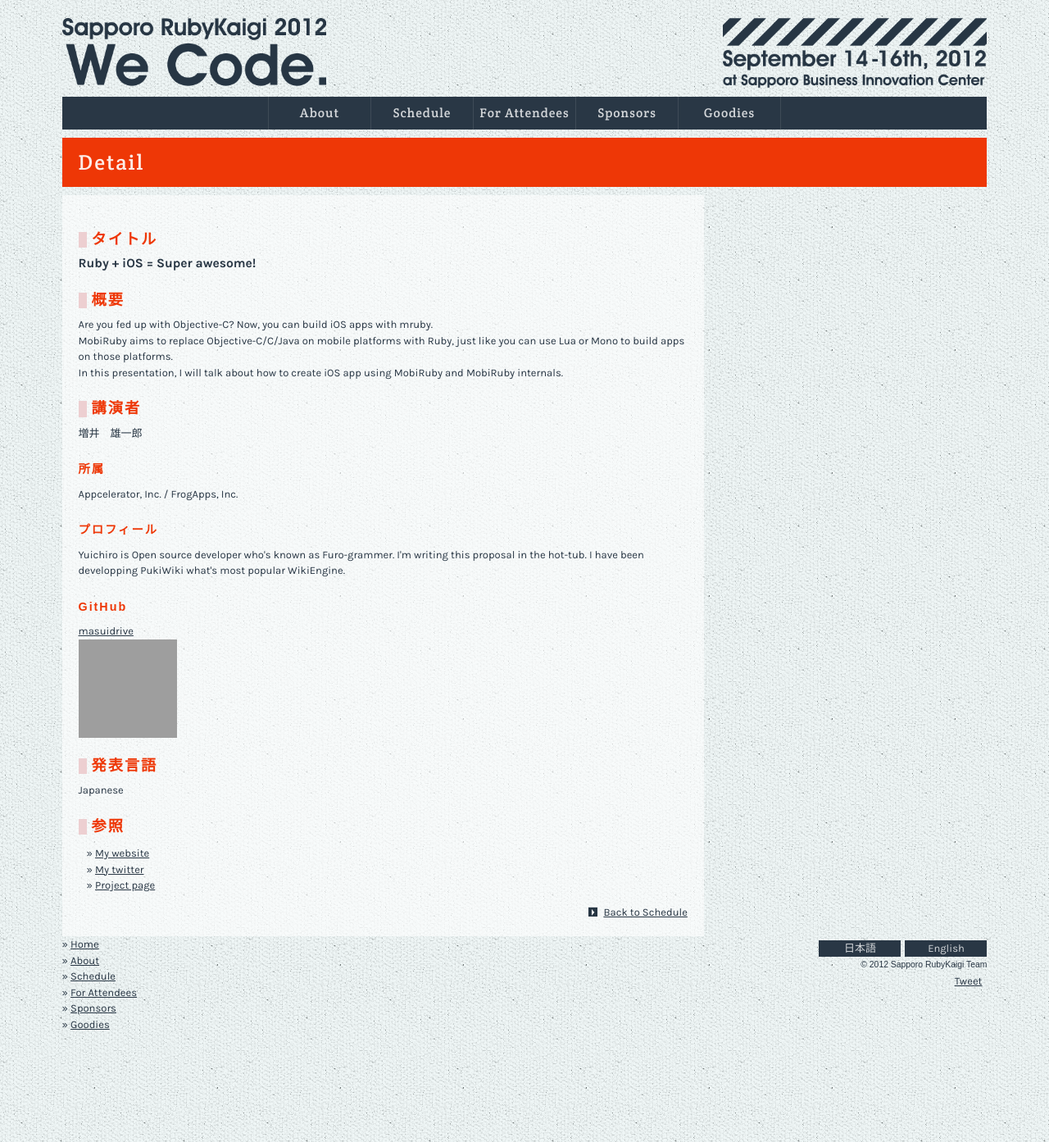
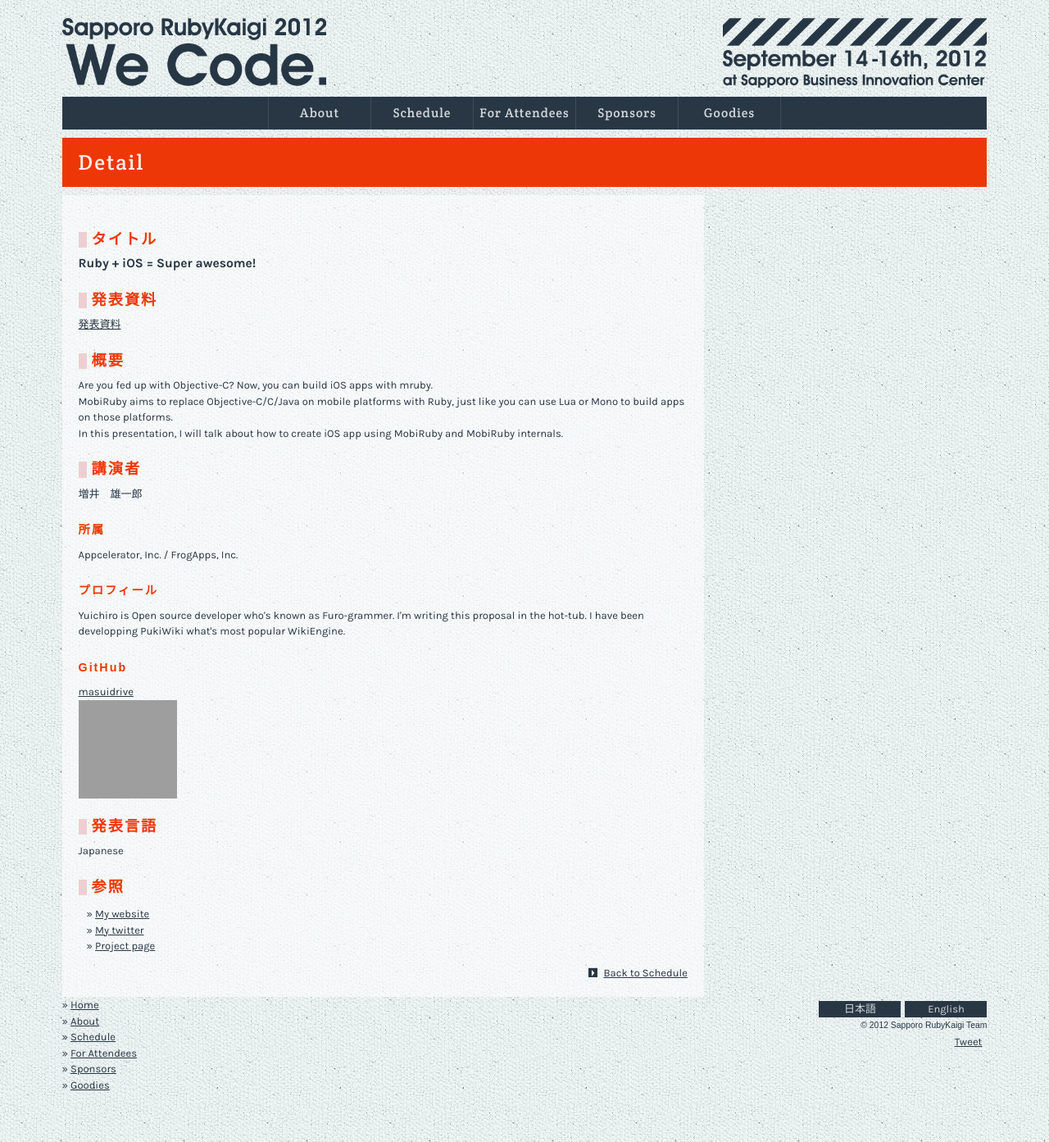
Before and after one commit to ruby-sapporo/sapporo.rubykaigi.org, a Jekyll site: the page built from 2012/ja/schedule/details/81.html, in a window 1280 px wide. Shown: the whole page at 82% size. Built offline with Jekyll 4.4.1, drawn with Linux system fonts in a browser that asks for light colours; nearby versions of some CDN libraries; Markdown is read by kramdown in place of the engine named in the settings; comment, search, counter and statistics services are not loaded; grey boxes are pictures that could not be loaded.

```diff
--- a/2012/_schedule/presentations/81.yml
+++ b/2012/_schedule/presentations/81.yml
@@ -31,3 +31,4 @@ references:
     - [My twitter](https://twitter.com/#!/masuidrive)
     - [Project page](http://www.mobiruby.org)
 language: Japanese
+slide_url: http://www.scribd.com/doc/105622019/MobiRuby-introduction
--- a/2012/en/schedule/details/81.html
+++ b/2012/en/schedule/details/81.html
@@ -8,6 +8,8 @@ locale: en
 <article id="scheduleDetail">
   <h2>Title</h2>
   <p class="title">Ruby + iOS = Super awesome!</p>
+    <h2>Slide</h2>
+    <a href="http://www.scribd.com/doc/105622019/MobiRuby-introduction">Slide</a>
   <h2>Abstract</h2>
   <p>Are you fed up with Objective-C? Now, you can build iOS apps with mruby.</p>
 
--- a/2012/ja/schedule/details/81.html
+++ b/2012/ja/schedule/details/81.html
@@ -8,6 +8,8 @@ locale: ja
 <article id="scheduleDetail">
   <h2>タイトル</h2>
   <p class="title">Ruby + iOS = Super awesome!</p>
+    <h2>発表資料</h2>
+    <a href="http://www.scribd.com/doc/105622019/MobiRuby-introduction">発表資料</a>
   <h2>概要</h2>
   <p>Are you fed up with Objective-C? Now, you can build iOS apps with mruby.</p>
 
```
